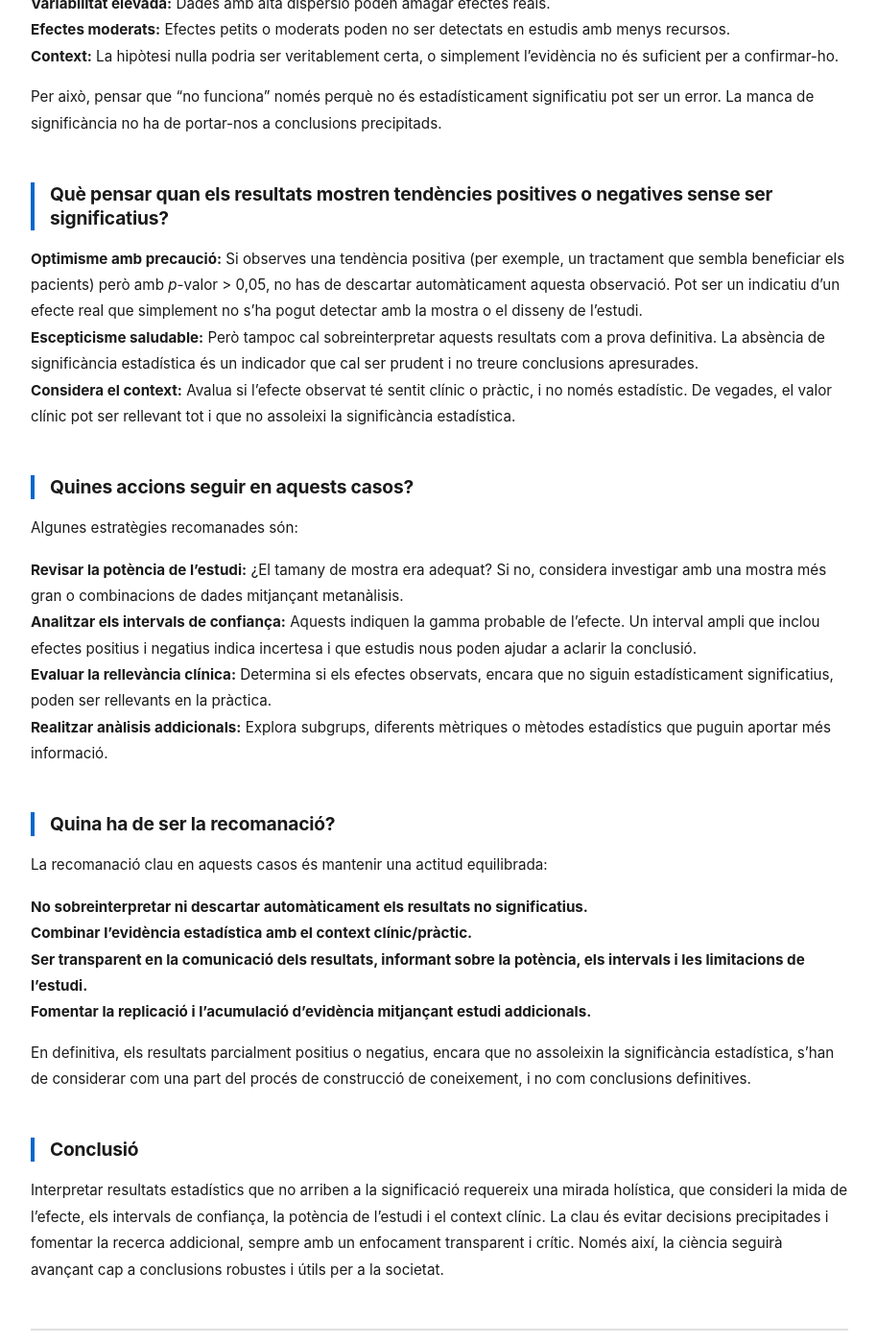
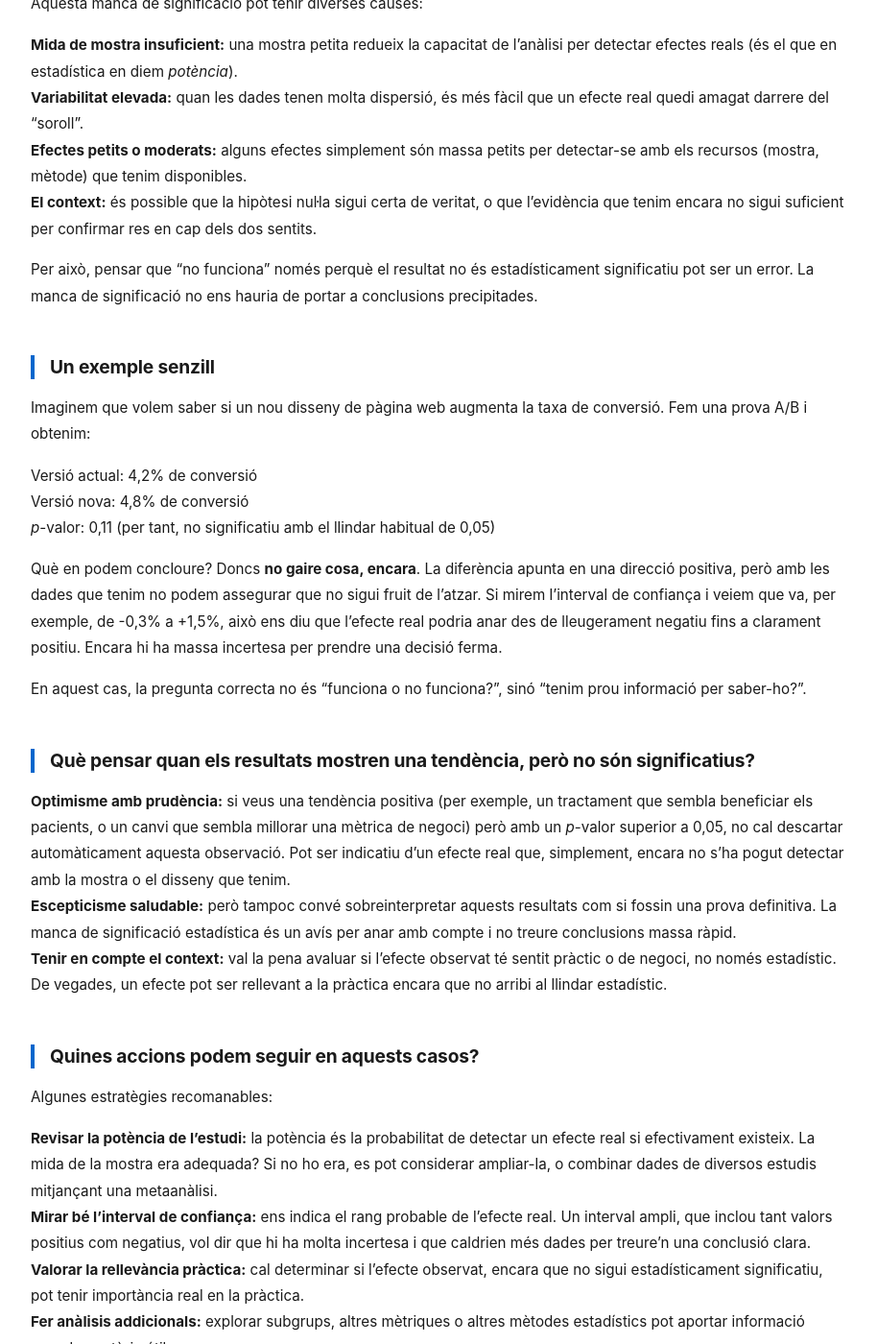
Before and after one commit to alberthr/alberthr.github.io, a Jekyll site: the page built from _posts/2026-06-25-significacio-estadistica.md, in a window 1280 px wide and 1400 px high, scrolled down 797 px. Shown: the whole window at 96% size, without its empty margins (182-1096 px from the left). Built offline with Jekyll 4.4.1, drawn with Linux system fonts in a browser that asks for light colours; comment, search, counter and statistics services are not loaded; some of the changed text lies outside the part shown.

Commit message:
Update 2026-06-25-significacio-estadistica.md

```diff
--- a/_posts/2026-06-25-significacio-estadistica.md
+++ b/_posts/2026-06-25-significacio-estadistica.md
@@ -1,60 +1,86 @@
 ---
 layout: post
-title: "Resultats no significatius en analisis estadistics"
+title: "Resultats no significatius en anàlisis estadístics"
 tags:
   - estadistica
-excerpt: "Trobar-se amb resultats no significatius quan s'analitzen dades, es una situació molt comuna. Què significa aixo exactament? Què hem de pensar quan això passa? Com hauriem d'actuar? Quines recomanacions hauriem de donar?"
+excerpt: "Trobar-se amb resultats no significatius quan s'analitzen dades és una situació molt comuna. Què significa exactament? Què hem de pensar quan passa això? Com hauríem d'actuar? Quines recomanacions hauríem de donar?"
 ---
 
 
-En el món de l'analisis de dades, és comú trobar-se amb resultats que, a simple vista, semblen prometedors o, al contrari, decebedors, però que —en analitzar les dades amb proves estadísticament significatives— no arriben a aquesta frontera del *p*-valor de 0,05 (o tambe on l'interval de confiança inclour el 0). Què hem de pensar en aquests moments? Haurem d’ignorar-los o hi ha altres consideracions a tenir en compte?
+En el món de l'anàlisi de dades, és habitual trobar-se amb resultats que, a simple vista, semblen prometedors —o al contrari, decebedors— però que, en aplicar-hi una prova estadística, no arriben al llindar de significació (normalment un *p*-valor inferior a 0,05, o un interval de confiança que no inclou el zero). Què hem de pensar en aquests moments? Els hem d'ignorar o hi ha altres coses a tenir en compte?
 
-Com a nota personal, m'agradaria divagar una mica sobre com interpretar resultats que, tot i mostrar tendències prometedores o negatives, no aconsegueixen ser estadísticament significatius, i quines accions seguir per prendre decisions fonamentades.
+Com a nota personal, m'agradaria divagar una mica sobre com interpretar resultats que, tot i mostrar tendències prometedores o negatives, no arriben a ser estadísticament significatius, i quines accions seguir per prendre decisions ben fonamentades.
 
 
-## Entendre què significa la manca de significança estadística
+## Què vol dir, exactament, que un resultat no sigui significatiu
 
-Primer de tot, cal recordar que un resultat *no significatiu* no implica necessariament que no existeixi un efecte real o important des d’un punt de vista pràctic. La *significació estadística* és només una eina que indica que, sota el nivell de confiança definit (per exemple, 95%), no podem descartar que les diferències observades hagin ocorregut per casualitat.
+Primer de tot, cal recordar una cosa important: que un resultat *no sigui significatiu* no vol dir que no hi hagi un efecte real, ni que aquest efecte no tingui importància pràctica. La *significació estadística* és, simplement, una eina que ens diu que, amb el nivell de confiança que hem fixat (per exemple, el 95%), no podem descartar que la diferència que veiem s'hagi produït per atzar.
 
-Per tant, aquesta manca de significància pot deure’s a diversos factors:
+Dit d'una altra manera: **no tenir prou evidència que hi ha un efecte no és el mateix que tenir evidència de que no n'hi ha.**
 
-- **Tamany d’mostra insuficient:** Un tamany petit redueix la potència de l’anàlisi, dificultant detectar efectes reals.
-- **Variabilitat elevada:** Dades amb alta dispersió poden amagar efectes reals.
-- **Efectes moderats:** Efectes petits o moderats poden no ser detectats en estudis amb menys recursos.
-- **Context:** La hipòtesi nulla podria ser veritablement certa, o simplement l’evidència no és suficient per a confirmar-ho.
+Aquesta manca de significació pot tenir diverses causes:
 
-Per això, pensar que "no funciona" només perquè no és estadísticament significatiu pot ser un error. La manca de significància no ha de portar-nos a conclusions precipitads.
+- **Mida de mostra insuficient:** una mostra petita redueix la capacitat de l'anàlisi per detectar efectes reals (és el que en estadística en diem *potència*).
+- **Variabilitat elevada:** quan les dades tenen molta dispersió, és més fàcil que un efecte real quedi amagat darrere del "soroll".
+- **Efectes petits o moderats:** alguns efectes simplement són massa petits per detectar-se amb els recursos (mostra, mètode) que tenim disponibles.
+- **El context:** és possible que la hipòtesi nul·la sigui certa de veritat, o que l'evidència que tenim encara no sigui suficient per confirmar res en cap dels dos sentits.
+
+Per això, pensar que "no funciona" només perquè el resultat no és estadísticament significatiu pot ser un error. La manca de significació no ens hauria de portar a conclusions precipitades.
 
 
-## Què pensar quan els resultats mostren tendències positives o negatives sense ser significatius?
+## Un exemple senzill
 
-- **Optimisme amb precaució:** Si observes una tendència positiva (per exemple, un tractament que sembla beneficiar els pacients) però amb *p*-valor > 0,05, no has de descartar automàticament aquesta observació. Pot ser un indicatiu d’un efecte real que simplement no s’ha pogut detectar amb la mostra o el disseny de l’estudi.
-- **Escepticisme saludable:** Però tampoc cal sobreinterpretar aquests resultats com a prova definitiva. La absència de significància estadística és un indicador que cal ser prudent i no treure conclusions apresurades.
-- **Considera el context:** Avalua si l’efecte observat té sentit clínic o pràctic, i no només estadístic. De vegades, el valor clínic pot ser rellevant tot i que no assoleixi la significància estadística.
+Imaginem que volem saber si un nou disseny de pàgina web augmenta la taxa de conversió. Fem una prova A/B i obtenim:
+
+- Versió actual: 4,2% de conversió
+- Versió nova: 4,8% de conversió
+- *p*-valor: 0,11 (per tant, no significatiu amb el llindar habitual de 0,05)
+
+Què en podem concloure? Doncs **no gaire cosa, encara**. La diferència apunta en una direcció positiva, però amb les dades que tenim no podem assegurar que no sigui fruit de l'atzar. Si mirem l'interval de confiança i veiem que va, per exemple, de -0,3% a +1,5%, això ens diu que l'efecte real podria anar des de lleugerament negatiu fins a clarament positiu. Encara hi ha massa incertesa per prendre una decisió ferma.
+
+En aquest cas, la pregunta correcta no és "funciona o no funciona?", sinó "tenim prou informació per saber-ho?".
 
 
-## Quines accions seguir en aquests casos?
+## Què pensar quan els resultats mostren una tendència, però no són significatius?
 
-Algunes estratègies recomanades són:
-
-- **Revisar la potència de l’estudi:** ¿El tamany de mostra era adequat? Si no, considera investigar amb una mostra més gran o combinacions de dades mitjançant metanàlisis.
-- **Analitzar els intervals de confiança:** Aquests indiquen la gamma probable de l’efecte. Un interval ampli que inclou efectes positius i negatius indica incertesa i que estudis nous poden ajudar a aclarir la conclusió.
-- **Evaluar la rellevància clínica:** Determina si els efectes observats, encara que no siguin estadísticament significatius, poden ser rellevants en la pràctica.
-- **Realitzar anàlisis addicionals:** Explora subgrups, diferents mètriques o mètodes estadístics que puguin aportar més informació.
+- **Optimisme amb prudència:** si veus una tendència positiva (per exemple, un tractament que sembla beneficiar els pacients, o un canvi que sembla millorar una mètrica de negoci) però amb un *p*-valor superior a 0,05, no cal descartar automàticament aquesta observació. Pot ser indicatiu d'un efecte real que, simplement, encara no s'ha pogut detectar amb la mostra o el disseny que tenim.
+- **Escepticisme saludable:** però tampoc convé sobreinterpretar aquests resultats com si fossin una prova definitiva. La manca de significació estadística és un avís per anar amb compte i no treure conclusions massa ràpid.
+- **Tenir en compte el context:** val la pena avaluar si l'efecte observat té sentit pràctic o de negoci, no només estadístic. De vegades, un efecte pot ser rellevant a la pràctica encara que no arribi al llindar estadístic.
 
 
-## Quina ha de ser la recomanació?
+## Quines accions podem seguir en aquests casos?
+
+Algunes estratègies recomanables:
+
+- **Revisar la potència de l'estudi:** la potència és la probabilitat de detectar un efecte real si efectivament existeix. La mida de la mostra era adequada? Si no ho era, es pot considerar ampliar-la, o combinar dades de diversos estudis mitjançant una metaanàlisi.
+- **Mirar bé l'interval de confiança:** ens indica el rang probable de l'efecte real. Un interval ampli, que inclou tant valors positius com negatius, vol dir que hi ha molta incertesa i que caldrien més dades per treure'n una conclusió clara.
+- **Valorar la rellevància pràctica:** cal determinar si l'efecte observat, encara que no sigui estadísticament significatiu, pot tenir importància real en la pràctica.
+- **Fer anàlisis addicionals:** explorar subgrups, altres mètriques o altres mètodes estadístics pot aportar informació complementària útil.
+- **Valorar un test a una cua, si està justificat:** si abans de mirar les dades ja sabíem que només ens interessava una direcció de l'efecte (per exemple, només volem saber si una mètrica *millora*, no si empitjora), un test a una cua concentra tot el llindar de significació en aquesta direcció i guanya potència sense necessitat de més mostra. Ara bé, aquesta decisió s'ha de prendre **abans** de veure els resultats i, idealment, deixar-la per escrit en el pla d'anàlisi. Canviar de dues cues a una cua *després* de veure que el resultat anava en una direcció però no arribava al llindar és, de fet, una forma de *p*-hacking: estàs ajustant les regles a posteriori per fer que el resultat "encaixi".
+
+
+## Errors comuns a evitar
+
+Quan ens trobem davant d'un resultat no significatiu, hi ha algunes trampes en les quals és fàcil caure:
+
+- **"Dragar" les dades fins trobar significació (*p*-hacking):** provar moltes mètriques, subgrups o talls de dades diferents fins trobar-ne un que doni *p* < 0,05 no soluciona el problema, l'amaga. Si fem prou comparacions, n'hi haurà alguna significativa només per atzar.
+- **Confondre "no significatiu" amb "no hi ha efecte":** com hem vist, són coses diferents. Cal ser curós amb el llenguatge que fem servir per comunicar-ho, tant a nosaltres mateixos com als altres.
+- **Canviar la hipòtesi a posteriori:** si el resultat no surt com esperàvem, no s'ha de redefinir la pregunta de recerca a posteriori per fer que "encaixi" amb les dades que ja tenim.
+- **Ignorar la mida de l'efecte:** centrar-se únicament en si el *p*-valor passa o no el llindar de 0,05, sense mirar la magnitud ni la rellevància pràctica de l'efecte, fa perdre informació valuosa.
+
+
+## Quina hauria de ser la recomanació final?
 
 La recomanació clau en aquests casos és mantenir una actitud equilibrada:
 
 - **No sobreinterpretar ni descartar automàticament els resultats no significatius.**
-- **Combinar l’evidència estadística amb el context clínic/pràctic.**
-- **Ser transparent en la comunicació dels resultats, informant sobre la potència, els intervals i les limitacions de l’estudi.**
-- **Fomentar la replicació i l’acumulació d’evidència mitjançant estudi addicionals.**
+- **Combinar l'evidència estadística amb el context pràctic o de negoci.**
+- **Ser transparent en la comunicació dels resultats**, explicant la potència de l'estudi, els intervals de confiança i les limitacions que hi pugui haver.
+- **Fomentar la replicació i l'acumulació d'evidència** mitjançant estudis addicionals.
 
-En definitiva, els resultats parcialment positius o negatius, encara que no assoleixin la significància estadística, s’han de considerar com una part del procés de construcció de coneixement, i no com conclusions definitives.
+En definitiva, els resultats parcialment positius o negatius, encara que no arribin a la significació estadística, s'han de considerar com una part més del procés de construcció de coneixement, i no com a conclusions definitives.
 
 
 ## Conclusió
 
-Interpretar resultats estadístics que no arriben a la significació requereix una mirada holística, que consideri la mida de l’efecte, els intervals de confiança, la potència de l’estudi i el context clínic. La clau és evitar decisions precipitades i fomentar la recerca addicional, sempre amb un enfocament transparent i crític. Només així, la ciència seguirà avançant cap a conclusions robustes i útils per a la societat.
+Interpretar resultats que no arriben a la significació estadística requereix una mirada més àmplia, que tingui en compte la mida de l'efecte, els intervals de confiança, la potència de l'estudi i el context pràctic. La clau és evitar decisions precipitades i fomentar la recerca addicional, sempre amb un enfocament transparent i crític. Només així la ciència —i també l'anàlisi de dades aplicada— pot seguir avançant cap a conclusions més robustes i útils.
```
